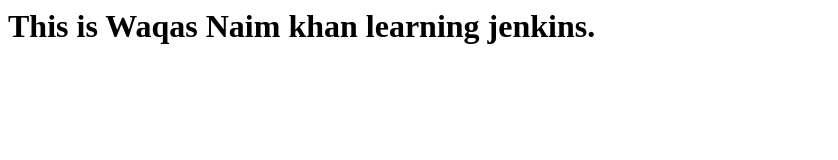
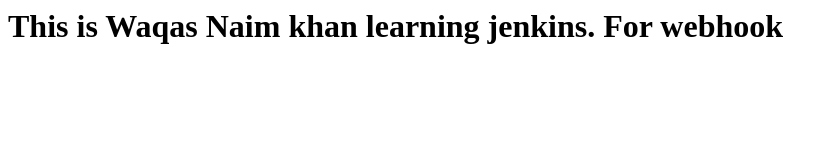
Before and after one commit to WNK-bot/demojenkins, a plain HTML site: page index.html in a window 1280 px wide. Shown: the whole page, without its empty margins (0-838 px from the left). Drawn offline with Linux system fonts and the light colour scheme.

Commit message:
Jenkins testing server

```diff
--- a/index.html
+++ b/index.html
@@ -1,5 +1,5 @@
 <html>
   <body>
-    <h1> This is Waqas Naim khan learning jenkins.</h1>
+    <h1> This is Waqas Naim khan learning jenkins. For webhook</h1>
   </body>
 </html>
```
Also changed, not shown: 1 other file.
